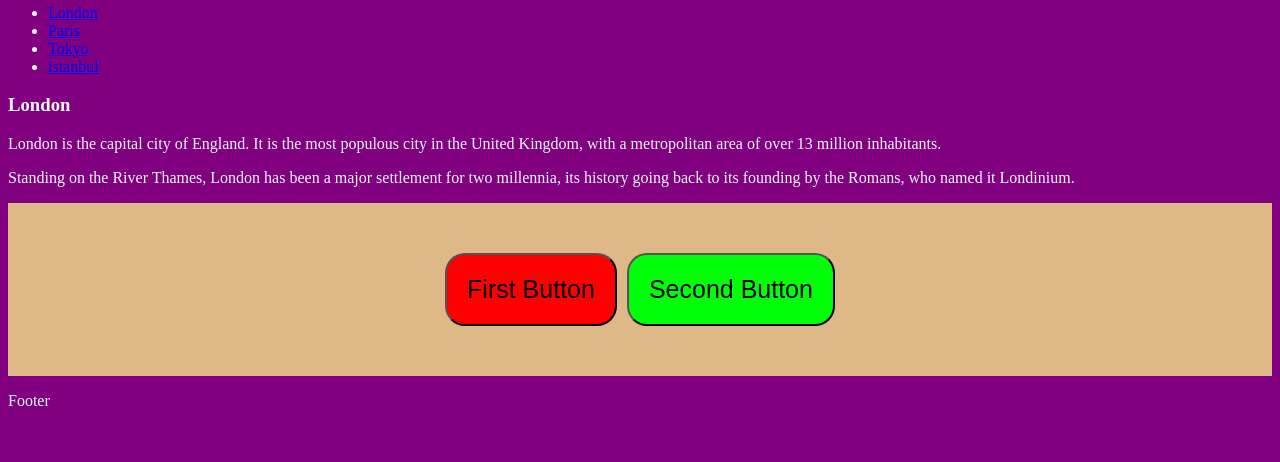
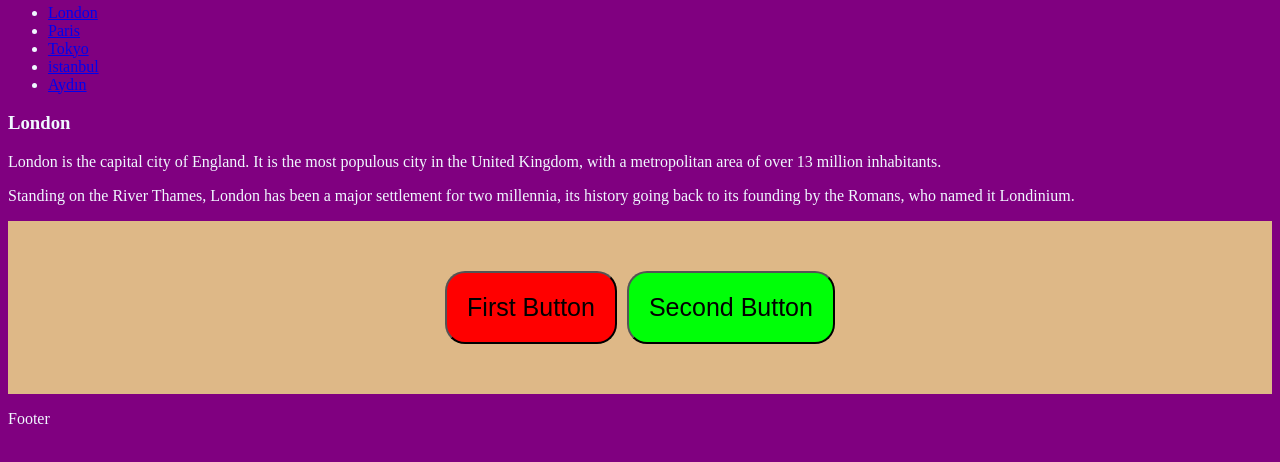
Before and after one commit to irfanonk/first-repo, a plain HTML site: page index.html in a window 1280 px wide. Shown: the part 216-678 px from the top of the page. Drawn offline with Linux system fonts and the light colour scheme.

Commit message:
şehir eklendi

```diff
--- a/index.html
+++ b/index.html
@@ -28,6 +28,7 @@
           <li><a href="#">Paris</a></li>
           <li><a href="#">Tokyo</a></li>
           <li><a href="#">istanbul</a></li>
+          <li><a href="#">Aydın</a></li>
         </ul>
       </nav>
 
```
